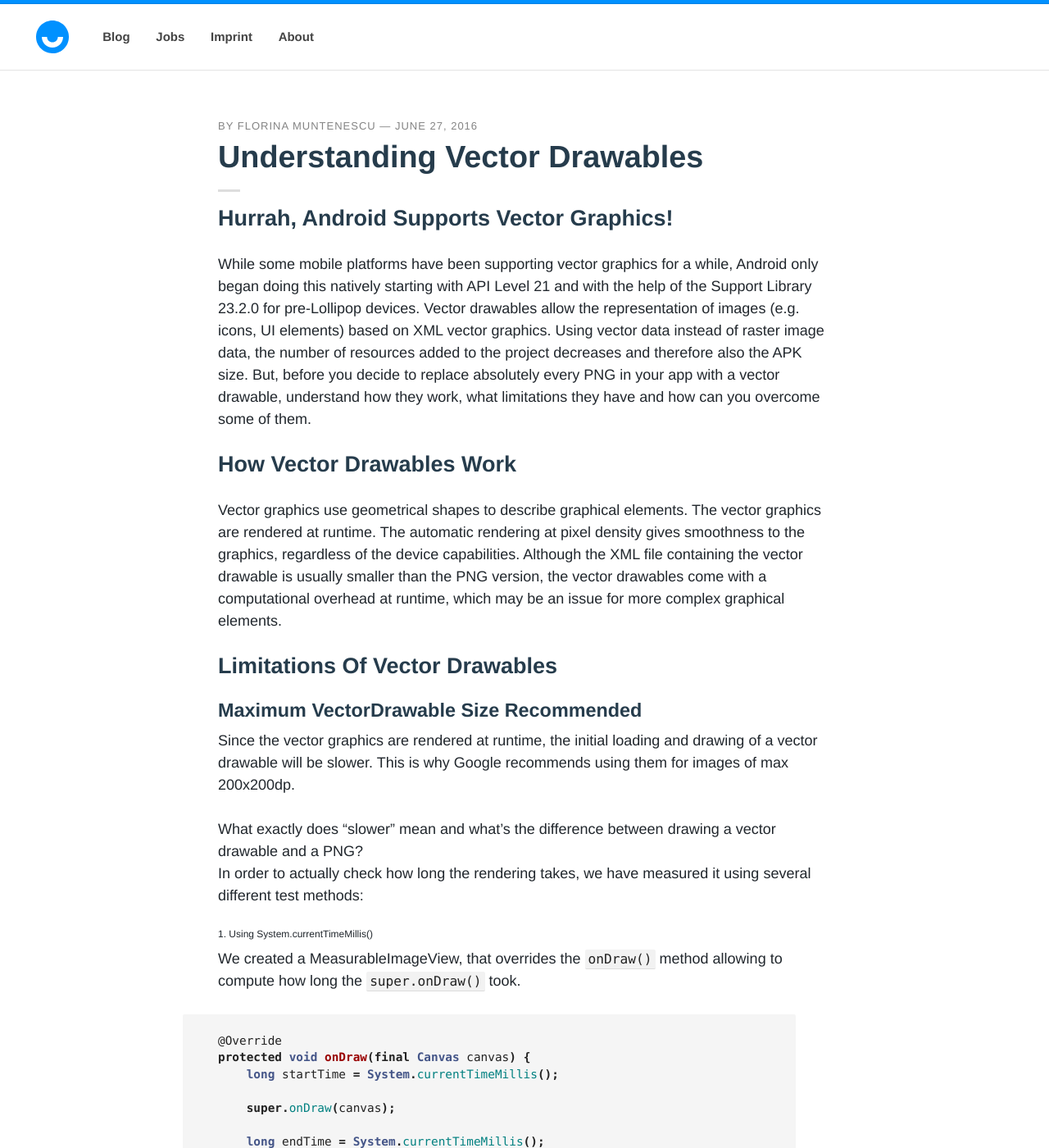
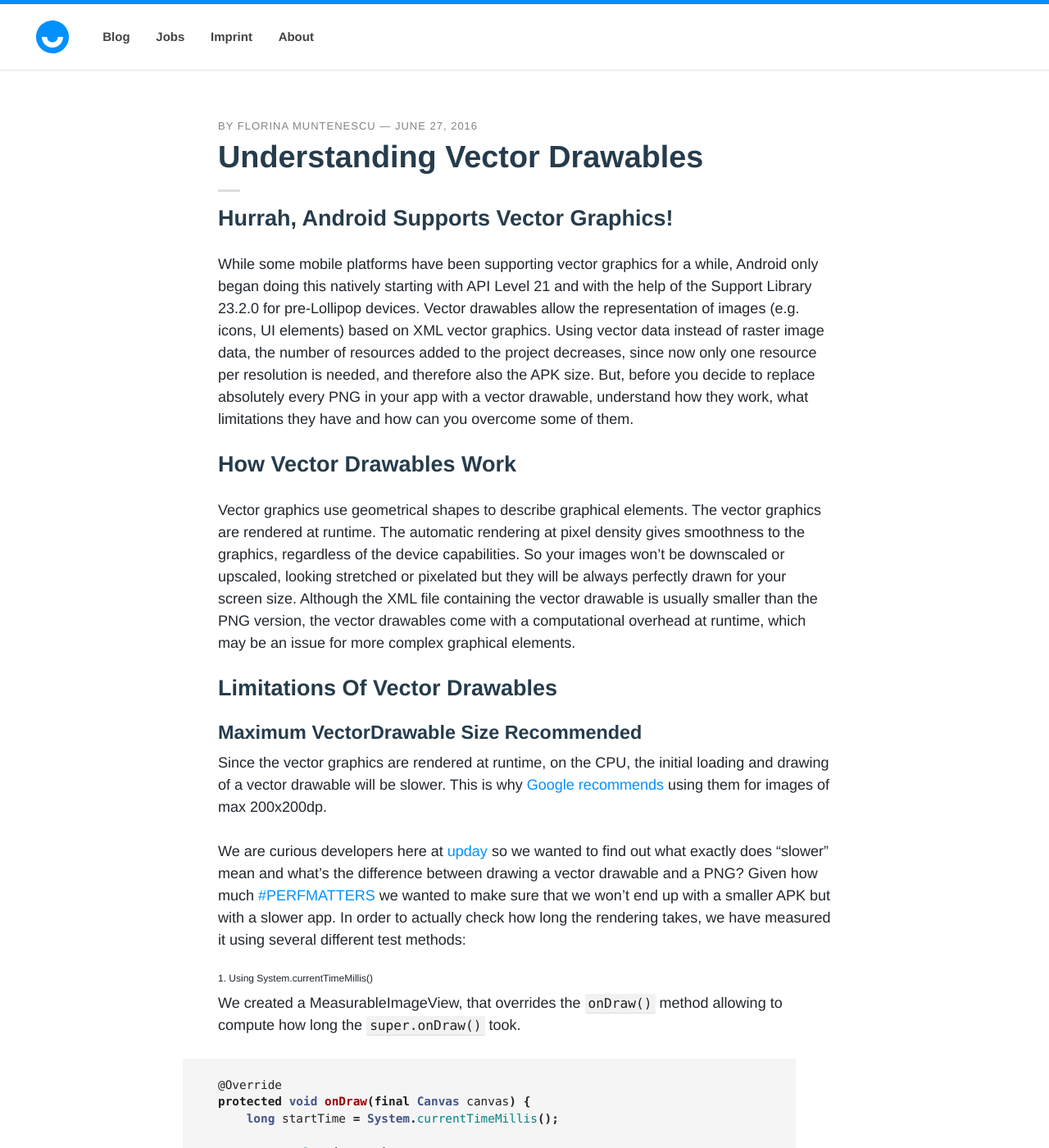
Before and after one commit to upday/upday.github.io, a Jekyll site: the page built from _posts/blog/2016-06-22-vector_drawables.md, in a window 1280 px wide and 1400 px high. Shown: the whole window at 82% size. Built offline with Jekyll 4.4.1, drawn with Linux system fonts in a browser that asks for light colours; nearby versions of some CDN libraries; some web fonts are replaced; comment, search, counter and statistics services are not loaded; some of the changed text lies outside the part shown.

Commit message:
vector drawables post updated

```diff
--- a/_posts/blog/2016-06-22-vector_drawables.md
+++ b/_posts/blog/2016-06-22-vector_drawables.md
@@ -13,11 +13,11 @@
 
 ## Hurrah, Android Supports Vector Graphics!
 
-While some mobile platforms have been supporting vector graphics for a while, Android only began doing this natively starting with API Level 21 and with the help of the Support Library 23.2.0 for pre-Lollipop devices. Vector drawables allow the representation of images (e.g. icons, UI elements) based on XML vector graphics. Using vector data instead of raster image data, the number of resources added to the project decreases and therefore also the APK size. But, before you decide to replace absolutely every PNG in your app with a vector drawable, understand how they work, what limitations they have and how can you overcome some of them.
+While some mobile platforms have been supporting vector graphics for a while, Android only began doing this natively starting with API Level 21 and with the help of the Support Library 23.2.0 for pre-Lollipop devices. Vector drawables allow the representation of images (e.g. icons, UI elements) based on XML vector graphics. Using vector data instead of raster image data, the number of resources added to the project decreases, since now only one resource per resolution is needed, and therefore also the APK size. But, before you decide to replace absolutely every PNG in your app with a vector drawable, understand how they work, what limitations they have and how can you overcome some of them.
 
 ## How Vector Drawables Work
 
-Vector graphics use geometrical shapes to describe graphical elements. The vector graphics are rendered at runtime. The automatic rendering at pixel density gives smoothness to the graphics, regardless of the device capabilities. Although the XML file containing the vector drawable is usually smaller than the PNG version, the vector drawables come with a computational overhead at runtime, which may be an issue for more complex graphical elements.
+Vector graphics use geometrical shapes to describe graphical elements. The vector graphics are rendered at runtime. The automatic rendering at pixel density gives smoothness to the graphics, regardless of the device capabilities. So your images won’t be downscaled or upscaled, looking stretched or pixelated but they will be always perfectly drawn for your screen size. Although the XML file containing the vector drawable is usually smaller than the PNG version, the vector drawables come with a computational overhead at runtime, which may be an issue for more complex graphical elements.
 
 
 ## Limitations Of Vector Drawables
@@ -25,9 +25,9 @@
 
 ### Maximum VectorDrawable Size Recommended
 
-Since the vector graphics are rendered at runtime, the initial loading and drawing of a vector drawable will be slower. This is why Google recommends using them for images of max 200x200dp.
+Since the vector graphics are rendered at runtime, on the CPU, the initial loading and drawing of a vector drawable will be slower. This is why <a href="https://developer.android.com/studio/write/vector-asset-studio.html">Google recommends<a/> using them for images of max 200x200dp.
 
-What exactly does "slower" mean and what's the difference between drawing a vector drawable and a PNG?
+We are curious developers here at <a href="https://play.google.com/store/apps/details?id=de.axelspringer.yana">upday<a/> so we wanted to find out what exactly does "slower" mean and what's the difference between drawing a vector drawable and a PNG? Given how much <a href="https://plus.google.com/explore/PERFMATTERS">#PERFMATTERS<a/> we wanted to make sure that we won't end up with a smaller APK but with a slower app.
 In order to actually check how long the rendering takes, we have measured it using several different test methods:
 
 ###### 1. Using System.currentTimeMillis()
@@ -71,14 +71,14 @@
 
 <center>
 <picture>
-	<a href="/images/blog/vector_drawables/trace_png.png"><img src="/images/blog/vector_drawables/trace_png.png" alt="TraceView of a PNG"></a>
+	<img src="/images/blog/vector_drawables/trace_png.png" alt="TraceView of a PNG">
 	<figcaption>Screenshot from TraceView results when using a PNG image</figcaption>
 </picture>
 </center>
 
 <center>
 <picture>
- <a href="/images/blog/vector_drawables/trace_vector_drawable.png"><img src="/images/blog/vector_drawables/trace_vector_drawable.png" alt="TraceView of a vector drawable"></a>
+	<img src="/images/blog/vector_drawables/trace_vector_drawable.png" alt="TraceView of a vector drawable">
 	<figcaption>Screenshot from TraceView results when using a vector drawable</figcaption>
 </picture>
 </center>
@@ -86,6 +86,8 @@
 ###### 3. Using HierachyViewer
 
 At the beginning, we considered this a valid way of measuring the render time. But, after seeing <a href="https://twitter.com/queencodemonkey">Huyen Tue Dao<a/>'s talk at Droidcon Berlin 2016 about <a href="https://www.youtube.com/watch?v=gwqQT5NrhUg">loving lean layout<a/>, where she mentions several times not to rely on the numbers from the HierarchyViewer, we decided skip this.
+
+
 
 
 ### Multiple Sizes, Multiple Renderings
@@ -98,11 +100,11 @@
 
 ### Supported Tags
 
-Not all VectorDrawable XML tags are supported for Android 5.0 and higher, just a limited set:
+Another limitation of vector drawables are the tags. Not all VectorDrawable XML tags are supported for Android 5.0 and higher, just a limited set:
 
 <center>
 <picture>
-  <a href="/images/blog/vector_drawables/tags_support.png"><img src="/images/blog/vector_drawables/tags_support.png" alt="VectorDrawables tags supported"></a>
+	<img src="/images/blog/vector_drawables/tags_support.png" alt="VectorDrawables tags supported">
 	<figcaption>Supported tags. Image from Android developer pages. </figcaption>
 </picture>
 </center>
@@ -125,7 +127,7 @@
 <picture>
 <img src="/images/blog/vector_drawables/dynamic_res_21.png" alt="Dynamic attributes on API level 21" width="250">
 <img src="/images/blog/vector_drawables/dynamic_res_19.png" alt="Dynamic attributes on API level 19" width="250">
-<figcaption>Dynamic attributes used on API Level 21(left) vs 19(right)</figcaption>
+<figcaption>Dynamic attributes used on API level 21(left) vs 19(right)</figcaption>
 </picture>
 </center>
 
@@ -143,7 +145,7 @@
 
 ## Conclusion
 
-<a href="https://developer.android.com/reference/android/graphics/drawable/VectorDrawable.html">VectorDrawables<a/> are the best way of compressing your images and reducing your APK size. But before you start replacing all your PNGs, keep in mind that the first time the image is drawn, it will take longer. Considerably longer! The rest of the issues to take into account with vector drawables are minor and easy to overcome, compared to the advantages that you get when using them.
+<a href="https://developer.android.com/reference/android/graphics/drawable/VectorDrawable.html">VectorDrawables<a/> are the best way of minimizing the number of images resources and reducing your APK size. But before you start replacing all your PNGs, keep in mind that the first time the image is drawn, it will take longer. Considerably longer! The rest of the issues to take into account with vector drawables are minor and easy to overcome, compared to the advantages that you get when using them.
 
 Check out the project used for testing VectorDrawables in this <a href="https://github.com/florina-muntenescu/Playground">GitHub repo</a>.
 
@@ -151,6 +153,8 @@
 
 <a href="https://developer.android.com/studio/write/vector-asset-studio.html">Adding multi-density vector graphics in Android Studio<a/>
 <br/>
+<a href="https://medium.com/@duhroach/how-vectordrawable-works-fed96e110e35#.r8dp2p9lc">How VectorDrawable works</a>
+<br/>
 <a href="https://medium.com/@chrisbanes/appcompat-v23-2-age-of-the-vectors-91cbafa87c88#.ultiul691">Vector drawables and AppCompat</a>
 <br/>
 <a href="https://www.youtube.com/watch?v=r_LpCi6DQME">Colt McAnlis's talk on image compression at Google I/O 2016</a>
```
Also changed, not shown: other parts of _posts/blog/2016-06-22-vector_drawables.md (+1 -1 lines).
